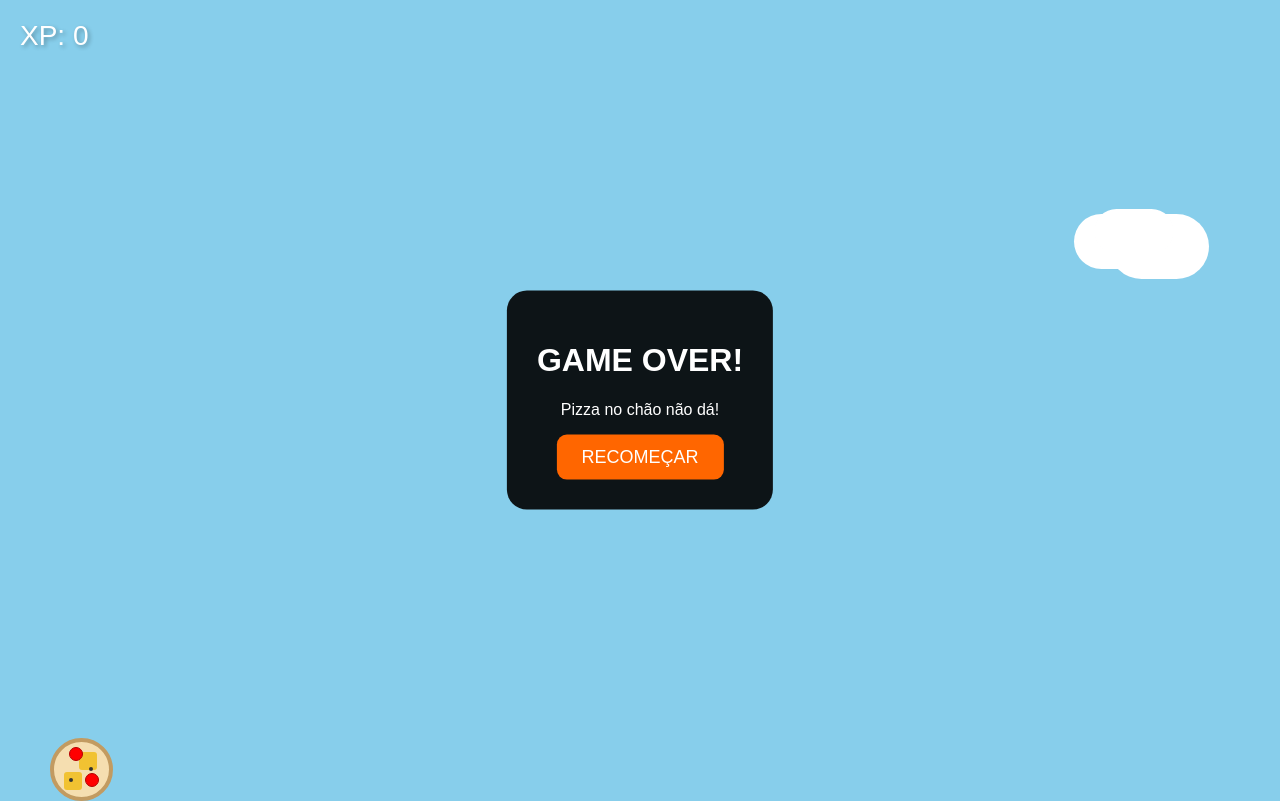
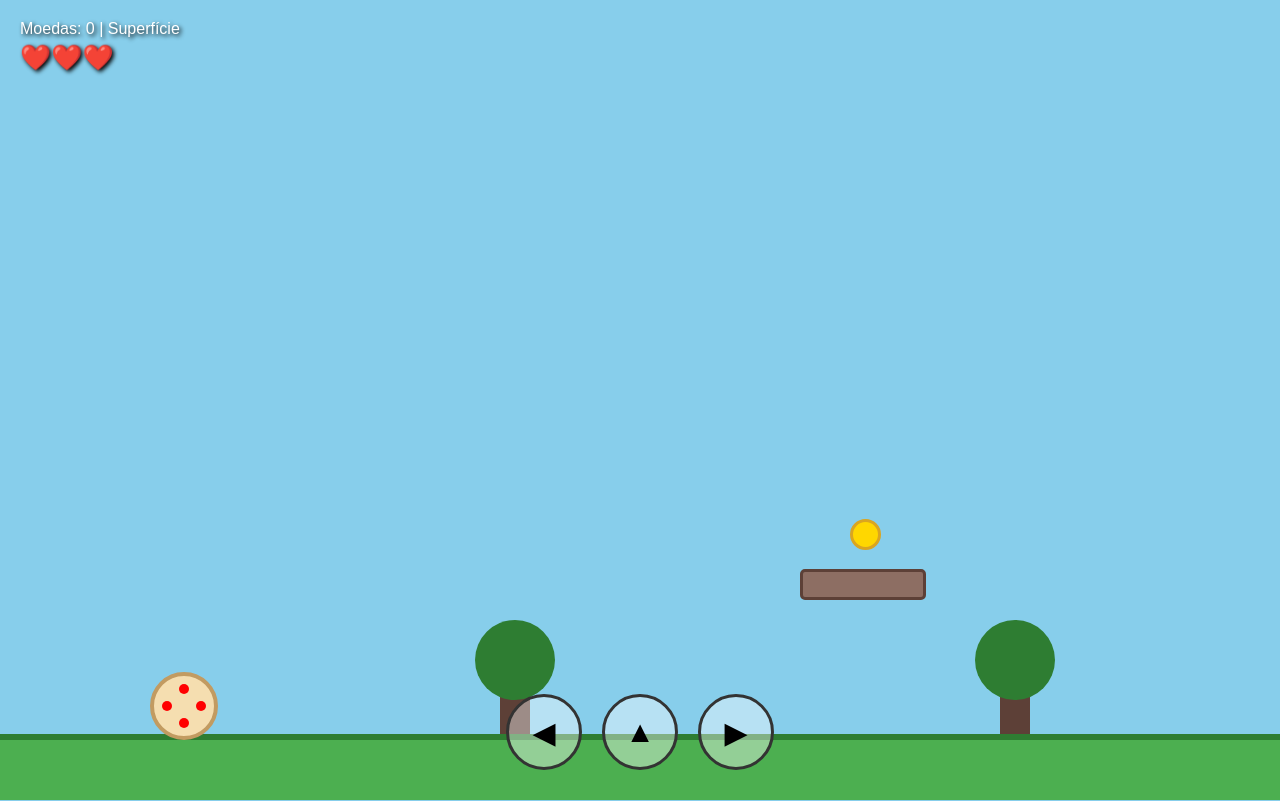
Before and after one commit to 369happyl/Pizza-furtiva, a plain HTML site: page index.html in a window 1280 px wide. Drawn offline with Linux system fonts and the light colour scheme.

Commit message:
Update index.html

```diff
--- a/index.html
+++ b/index.html
@@ -1,224 +1,277 @@
 <!DOCTYPE html>
-<html lang="pt-BR">
+<html lang="pt-br">
 <head>
     <meta charset="UTF-8">
     <meta name="viewport" content="width=device-width, initial-scale=1.0, maximum-scale=1.0, user-scalable=no">
-  <title>Pizza Survival 2026 - Corrigido</title>
+    <title>Pizza Adventure: Sky Edition</title>
     <style>
-    body { margin: 0; overflow: hidden; background-color: #87ceeb; font-family: 'Arial', sans-serif; touch-action: manipulation; }
+        body { margin: 0; padding: 0; overflow: hidden; font-family: 'Arial', sans-serif; user-select: none; background: #87ceeb; }
+        #viewport { position: relative; width: 100vw; height: 100vh; overflow: hidden; }
+        #world { position: absolute; height: 100vh; }
 
-    /* --- JOGADOR --- */
-    #player {
-      width: 55px; height: 55px; background-color: #f5deb0; border-radius: 50%;
-      position: absolute; left: 50px; border: 4px solid #c29b61; z-index: 50;
+        .surface-bg { background: #87ceeb; }
+        .cave-bg { background: #1a1a1a; }
+        .sky-bg { background: #add8e6; } /* Azul claro como pedido */
+
+        #ground { position: absolute; bottom: 0; width: 100%; height: 60px; background: #4CAF50; border-top: 6px solid #2E7D32; z-index: 10; }
+        .cave-ground { background: #333 !important; border-top: 6px solid #111 !important; }
+
+        #hud { position: fixed; top: 20px; left: 20px; z-index: 1000; color: white; text-shadow: 2px 2px 4px #000; }
+        .life-container { display: flex; gap: 5px; margin-top: 5px; font-size: 25px; }
+
+        .controls { position: fixed; bottom: 30px; left: 50%; transform: translateX(-50%); display: flex; gap: 20px; z-index: 1000; }
+        .btn { width: 70px; height: 70px; background: rgba(255, 255, 255, 0.4); border: 3px solid #333; border-radius: 50%; display: flex; align-items: center; justify-content: center; font-size: 30px; }
+
+        #game-over { position: fixed; top: 0; left: 0; width: 100%; height: 100%; background: rgba(0,0,0,0.9); display: none; flex-direction: column; align-items: center; justify-content: center; z-index: 2000; color: white; }
+
+        /* Elementos Cenário */
+        .mountain { position: absolute; bottom: 60px; width: 600px; height: 700px; background: #78909c; clip-path: polygon(50% 0%, 0% 100%, 100% 100%); z-index: 5; }
+        .tree { position: absolute; bottom: 60px; width: 30px; height: 60px; background: #5D4037; z-index: 5; }
+        .tree::after { content: ''; position: absolute; bottom: 40px; left: -25px; width: 80px; height: 80px; background: #2E7D32; border-radius: 50%; }
+        .pipe { position: absolute; bottom: 60px; width: 80px; height: 100px; background: #2e7d32; border: 4px solid #1b5e20; z-index: 20; }
+        .spike { position: absolute; bottom: 60px; width: 40px; height: 40px; background: #757575; clip-path: polygon(50% 0%, 0% 100%, 100% 100%); z-index: 15; }
+        .platform { position: absolute; background: #8d6e63; border: 3px solid #5d4037; border-radius: 5px; z-index: 15; }
+
+        #player { width: 60px; height: 60px; background: #f5deb0; border-radius: 50%; position: absolute; border: 4px solid #c29b61; z-index: 100; }
+        .mio { width: 10px; height: 10px; background: red; border-radius: 50%; position: absolute; }
+
+        .enemy { width: 45px; height: 40px; background: #b71c1c; border-radius: 8px; position: absolute; z-index: 50; }
+
+        /* CSS DA NUVEM MELHORADO */
+        .nuvem {
+            position: absolute; width: 100px; height: 40px; background: #fff; border-radius: 50px; z-index: 50;
+            box-shadow: 20px 20px 0 -5px #fff, -20px 10px 0 -5px #fff; /* Cria o efeito de "bolinhas" da nuvem */
         }
-    .calabresa { width: 12px; height: 12px; background: red; border-radius: 50%; position: absolute; border: 1px solid #b30000; }
-    .azeitona { width: 4px; height: 4px; background: #333; border-radius: 50%; position: absolute; }
-    .queijo-p { width: 18px; height: 18px; background: #f1c232; position: absolute; border-radius: 3px; }
+        .nuvem.cinza { background: #999; box-shadow: 20px 20px 0 -5px #999, -20px 10px 0 -5px #999; }
 
-    /* --- OBSTÁCULOS --- */
-    .nuvem {
-      width: 80px; height: 45px; background: white; border-radius: 50px;
-      position: absolute; box-shadow: 25px 15px 0 10px white, -15px 10px 0 5px white; z-index: 5;
-    }
-
-    /* Nuvem de Chuva Malvada */
-    .chuva {
-      background: #4a4a4a !important;
-      box-shadow: 25px 15px 0 10px #4a4a4a, -15px 10px 0 5px #4a4a4a !important;
-    }
-    .chuva::before, .chuva::after { content: 'v'; color: red; font-weight: bold; font-size: 14px; position: absolute; top: 15px; }
-    .chuva::before { left: 25px; transform: rotate(-20deg); }
-    .chuva::after { right: -5px; transform: rotate(20deg); }
-
-    .raio { position: absolute; width: 10px; height: 20px; background: yellow; clip-path: polygon(50% 0%, 0% 60%, 40% 50%, 10% 100%, 100% 40%, 60% 50%); bottom: -30px; left: 30px; }
-
-    .passaro { width: 35px; height: 20px; background: #000; position: absolute; z-index: 15; clip-path: polygon(0% 50%, 40% 0%, 50% 50%, 60% 0%, 100% 50%, 50% 100%); animation: baterAsa 0.2s infinite alternate; }
-
-    .bola { width: 30px; height: 30px; border-radius: 50%; position: absolute; z-index: 60; }
-
-    .aviao {
-      width: 120px; height: 40px; background: white; position: absolute; z-index: 40;
-      border-radius: 20px 50px 20px 20px; border-bottom: 5px solid #ccc;
-    }
-    .aviao::before { content: ''; position: absolute; width: 40px; height: 60px; background: #ddd; top: -10px; left: 40px; clip-path: polygon(30% 0%, 70% 0%, 100% 100%, 0% 100%); z-index: -1; }
-
-    @keyframes baterAsa { from { transform: scaleY(1.2); } to { transform: scaleY(0.4); } }
-
-    #ui { position: absolute; top: 20px; left: 20px; font-size: 28px; color: white; text-shadow: 2px 2px 4px rgba(0,0,0,0.3); z-index: 150; }
-
-    .msg { position: absolute; top: 50%; left: 50%; transform: translate(-50%, -50%); text-align: center; color: white; background: rgba(0,0,0,0.9); padding: 30px; border-radius: 20px; display: none; z-index: 200; }
-    button { padding: 12px 25px; font-size: 18px; cursor: pointer; background: #ff6600; color: white; border: none; border-radius: 10px; }
+        .coin { width: 25px; height: 25px; background: gold; border-radius: 50%; position: absolute; border: 3px solid #daa520; z-index: 40; }
     </style>
 </head>
-<body>
+<body class="surface-bg" onclick="handleJump()">
 
-  <div id="ui">XP: <span id="xp">0</span> <br> <small id="level-msg" style="color: #ffeb3b;"></small></div>
-
-  <div id="player">
-    <div class="queijo-p" style="top:10px; left:25px;"></div>
-    <div class="queijo-p" style="top:30px; left:10px;"></div>
-    <div class="calabresa" style="top:5px; left:15px;"></div>
-    <div class="calabresa" style="bottom:10px; right:10px;"></div>
-    <div class="azeitona" style="top:25px; left:35px;"></div>
-    <div class="azeitona" style="bottom:15px; left:15px;"></div>
+    <div id="hud">
+        <div>Moedas: <span id="score-val">0</span> | <span id="loc">Superfície</span></div>
+        <div class="life-container" id="lives-display">❤️❤️❤️</div>
     </div>
 
-  <div id="game-over" class="msg">
-    <h1 id="death-title">GAME OVER!</h1>
-    <p id="death-msg"></p>
-    <button onclick="location.reload()">RECOMEÇAR</button>
+    <div class="controls">
+        <div id="btnLeft" class="btn">◀</div>
+        <div id="btnUp" class="btn">▲</div>
+        <div id="btnRight" class="btn">▶</div>
+    </div>
+
+    <div id="game-over">
+        <h1 id="death-msg">GAME OVER</h1>
+        <button id="retry-btn" style="padding:15px; cursor:pointer; font-weight:bold;">TENTAR DE NOVO</button>
+    </div>
+
+    <div id="viewport">
+        <div id="world">
+            <div id="ground"></div>
+            <div id="player">
+                <div class="mio" style="top:8px; left:25px"></div>
+                <div class="mio" style="top:25px; left:8px"></div>
+                <div class="mio" style="top:25px; right:8px"></div>
+                <div class="mio" style="bottom:8px; left:25px"></div>
+            </div>
+        </div>
     </div>
 
 <script>
+    const world = document.getElementById('world');
     const player = document.getElementById('player');
-    const xpDisplay = document.getElementById('xp');
-    const levelMsg = document.getElementById('level-msg');
-    const gameOverMsg = document.getElementById('game-over');
+    const livesDisplay = document.getElementById('lives-display');
+    const scoreVal = document.getElementById('score-val');
 
-    let playerY = 250;
-    let velocity = 0;
-    let gravity = 0.25;
-    let xp = 0;
-    let isGameOver = false;
-    let obstacles = [];
-    let aviaoPassou = false;
+    let posX = 150, posY = 60, velY = 0, velX = 0, score = 0, lives = 3;
+    let isAlive = true, isInvincible = false, isJumping = false;
+    let currentScene = 'surface', checkpoint = 'surface';
+    let keys = { left: false, right: false };
+    let worldWidth = 8000;
+    const gravity = 0.55, jumpForce = 15, speed = 6;
 
-    function jump(e) {
-      if (isGameOver) return;
-      if (e && e.cancelable) e.preventDefault();
-      velocity = -6.5;
+    function updateHUD() {
+        livesDisplay.innerText = "❤️".repeat(lives > 0 ? lives : 0);
+        scoreVal.innerText = score;
     }
 
-    window.addEventListener('mousedown', jump);
-    window.addEventListener('touchstart', jump, { passive: false });
-
-    function createObstacle() {
-      if (isGameOver) return;
-
-      if (xp >= 400 && !aviaoPassou) {
-        aviaoPassou = true;
-        const av = document.createElement('div');
-        av.className = 'aviao';
-        av.style.left = window.innerWidth + 'px';
-        av.style.top = '100px';
-        av.speed = 12;
-        document.body.appendChild(av);
-        obstacles.push(av);
-        levelMsg.innerText = "CUIDADO: AVIÃO!";
-        return;
+    function clearWorld() {
+        const items = world.querySelectorAll('.enemy, .platform, .tree, .mountain, .pipe, .spike, .nuvem, .coin');
+        items.forEach(item => item.remove());
     }
 
-      const obj = document.createElement('div');
-      let type = "nuvem", speed = 3, vy = 0;
-      const rand = Math.random();
+    function buildSurface() {
+        currentScene = 'surface'; checkpoint = 'surface'; worldWidth = 8000;
+        world.style.width = worldWidth + "px";
+        clearWorld(); document.body.className = 'surface-bg';
+        document.getElementById('ground').style.display = 'block';
+        document.getElementById('ground').className = '';
+        document.getElementById('loc').innerText = "Superfície";
+        posX = 150; posY = 60; velY = 0; velX = 0;
 
-      // Define o tipo com base no XP
-      if (xp >= 300) {
-        levelMsg.innerText = "NÍVEL INSANO!";
-        if (rand > 0.5) { type = "bola"; speed = 7 + Math.random() * 5; vy = (Math.random() - 0.5) * 8; }
-        else { type = rand > 0.2 ? "chuva" : "passaro"; speed = type === "chuva" ? 9 : 6; }
-      } else if (xp >= 200) {
-        levelMsg.innerText = "TEMPESTADE!";
-        type = rand > 0.5 ? "chuva" : "passaro";
-        speed = type === "chuva" ? 9 : 6;
-      } else if (xp >= 100) {
-        levelMsg.innerText = "PÁSSAROS!";
-        type = rand > 0.6 ? "passaro" : "nuvem";
-        speed = type === "passaro" ? 6 : 3;
+        let m = document.createElement('div'); m.className = 'mountain'; m.style.left = '4000px'; world.appendChild(m);
+        let p = document.createElement('div'); p.className = 'pipe'; p.style.left = '7800px'; world.appendChild(p);
+
+        for(let i=0; i<15; i++) {
+            let t = document.createElement('div'); t.className = 'tree'; t.style.left = (500 + i * 500) + 'px'; world.appendChild(t);
+        }
+        for(let i=0; i<30; i++) {
+            createPlat(800 + i*500, 200, 120);
+            let c = document.createElement('div'); c.className = 'coin'; c.style.left = (850 + i*500) + 'px'; c.style.bottom = '250px'; world.appendChild(c);
+            if(i % 3 === 0) createEnemy(1200 + i*450, 60, '#b71c1c');
+        }
     }
 
-      // CORREÇÃO DO BUG: Adiciona classes corretamente
-      if (type === "nuvem" || type === "chuva") {
-        obj.classList.add('nuvem');
-        if (type === "chuva") {
-          obj.classList.add('chuva');
-          const raio = document.createElement('div');
-          raio.className = 'raio';
-          obj.appendChild(raio);
+    function buildCave() {
+        currentScene = 'cave'; checkpoint = 'cave'; worldWidth = 8000;
+        world.style.width = worldWidth + "px";
+        clearWorld(); document.body.className = 'cave-bg';
+        document.getElementById('ground').style.display = 'block';
+        document.getElementById('ground').className = 'cave-ground';
+        document.getElementById('loc').innerText = "Caverna";
+        posX = 150; posY = 400; velY = 0; velX = 0;
+
+        let p = document.createElement('div'); p.className = 'pipe'; p.style.left = '7800px'; world.appendChild(p);
+        for(let i=0; i<35; i++) {
+            let s = document.createElement('div'); s.className = 'spike'; s.style.left = (600 + i * 350) + 'px'; world.appendChild(s);
+            createPlat(300 + i*400, 200 + (i%2)*150, 150);
+            if(i % 4 === 0) createEnemy(800 + i*400, 60, '#4a148c');
         }
-      } else {
-        obj.classList.add(type);
     }
 
-      obj.style.left = window.innerWidth + 'px';
-      obj.style.top = Math.random() * (window.innerHeight - 80) + 'px';
-      obj.speed = speed;
-      obj.vy = vy;
+    function buildSky() {
+        currentScene = 'sky'; checkpoint = 'sky'; worldWidth = 10000;
+        world.style.width = worldWidth + "px";
+        clearWorld(); document.body.className = 'sky-bg';
+        document.getElementById('ground').style.display = 'none';
+        document.getElementById('loc').innerText = "Céu (Flappy Pizza)";
+        posX = 150; posY = 500; velY = 0; velX = 0;
 
-      document.body.appendChild(obj);
-      obstacles.push(obj);
+        // MENOS NUVENS (Reduzi de 50 para 25)
+        for(let i=0; i<25; i++) {
+            let n = document.createElement('div');
+            n.className = (i * 400 > 8000) ? 'nuvem cinza' : 'nuvem';
+            n.style.left = (1200 + i * 400) + 'px';
+            n.style.bottom = (20 + Math.random() * 60) + '%';
+            n.dataset.dir = 1; world.appendChild(n);
+
+            let c = document.createElement('div'); c.className = 'coin';
+            c.style.left = (1250 + i * 400) + 'px'; c.style.bottom = (Math.random() * 400 + 200) + 'px';
+            world.appendChild(c);
+        }
     }
 
-    function update() {
-      if (isGameOver) return;
-
-      velocity += gravity;
-      playerY += velocity;
-
-      if (playerY > window.innerHeight - 60) { endGame("CHÃO"); return; }
-      if (playerY < 0) { playerY = 0; velocity = 0; }
-      player.style.top = playerY + 'px';
-
-      obstacles.forEach((ob, index) => {
-        let obX = parseFloat(ob.style.left);
-        let obY = parseFloat(ob.style.top);
-
-        obX -= ob.speed;
-        if (ob.vy) obY += ob.vy;
-
-        ob.style.left = obX + 'px';
-        ob.style.top = obY + 'px';
-
-        if (obX < 40 && !ob.passed) {
-          xp += 10;
-          xpDisplay.innerText = xp;
-          ob.passed = true;
+    function createPlat(x, y, w) {
+        let p = document.createElement('div'); p.className = 'platform';
+        p.style.left = x + 'px'; p.style.bottom = y + 'px'; p.style.width = w + 'px'; p.style.height = '25px';
+        world.appendChild(p);
     }
 
-        if (obX < -200) {
-          ob.remove();
-          obstacles.splice(index, 1);
+    function createEnemy(x, y, color) {
+        let e = document.createElement('div'); e.className = 'enemy';
+        e.style.backgroundColor = color; e.style.left = x + 'px'; e.style.bottom = y + 'px'; e.dataset.dir = 1;
+        world.appendChild(e);
     }
 
-        if (checkCollision(player, ob)) {
-          let causa = ob.classList.contains("aviao") ? "aviao" :
-                      ob.classList.contains("bola") ? "bola" :
-                      ob.classList.contains("chuva") ? "chuva" : "nuvem";
-          endGame(causa);
+    function handleJump() {
+        if(!isAlive) return;
+        if(currentScene === 'sky') {
+            velY = 10;
+            velX = 4.5; // PIZZA MAIS DEVAGAR (Reduzi de 8 para 4.5)
+        } else if(!isJumping) {
+            velY = jumpForce; isJumping = true;
+        }
+    }
+
+    function takeDamage() {
+        if (isInvincible || !isAlive) return;
+        lives--; updateHUD();
+        if (lives <= 0) die("MORREU!");
+        else { isInvincible = true; player.style.opacity = "0.4"; setTimeout(() => { isInvincible = false; player.style.opacity = "1"; }, 1000); }
+    }
+
+    function gameLoop() {
+        if (!isAlive) return;
+
+        if(currentScene === 'sky') {
+            posX += velX;
+            velX *= 0.985;
+        } else {
+            if (keys.left) posX -= speed;
+            if (keys.right) posX += speed;
+        }
+
+        posX = Math.max(0, Math.min(posX, worldWidth - 60));
+        velY -= gravity; posY += velY;
+
+        if (currentScene !== 'sky') {
+            if (posY <= 60) { posY = 60; velY = 0; isJumping = false; }
+        } else {
+            if (posY < -100) { lives = 0; updateHUD(); die("CAIU NO VAZIO!"); }
+        }
+
+        const pR = player.getBoundingClientRect();
+
+        document.querySelectorAll('.platform').forEach(plat => {
+            const platR = plat.getBoundingClientRect();
+            if (velY <= 0 && isColliding(pR, platR) && (pR.bottom - velY) >= platR.top) {
+                posY = parseFloat(plat.style.bottom) + 25; velY = 0; isJumping = false;
             }
         });
 
-      requestAnimationFrame(update);
+        document.querySelectorAll('.coin').forEach(c => {
+            if (isColliding(pR, c.getBoundingClientRect())) { c.remove(); score++; updateHUD(); }
+        });
+
+        document.querySelectorAll('.spike, .enemy, .nuvem').forEach(danger => {
+            const dR = danger.getBoundingClientRect();
+            if (isColliding(pR, dR)) {
+                if (velY < 0 && pR.bottom < dR.top + 20) {
+                    if(!danger.classList.contains('nuvem')) danger.remove();
+                    velY = 12;
+                } else { takeDamage(); }
+            }
+        });
+
+        if(currentScene === 'surface' && posX > 7780) buildCave();
+        else if(currentScene === 'cave' && posX > 7780) buildSky();
+
+        player.style.left = posX + 'px'; player.style.bottom = posY + 'px';
+        let camX = -posX + window.innerWidth / 2;
+        world.style.transform = `translateX(${Math.min(0, Math.max(camX, -(worldWidth - window.innerWidth)))}px)`;
+
+        document.querySelectorAll('.enemy, .nuvem').forEach(el => {
+            let x = parseFloat(el.style.left);
+            let d = parseFloat(el.dataset.dir);
+            x += d * (currentScene === 'sky' ? 2 : 1.5);
+            if (x > worldWidth || x < 0) el.dataset.dir = -d;
+            el.style.left = x + 'px';
+        });
+
+        requestAnimationFrame(gameLoop);
     }
 
-    function checkCollision(a, b) {
-      const aRect = a.getBoundingClientRect();
-      const bRect = b.getBoundingClientRect();
-      return !(aRect.top + 15 > bRect.bottom || aRect.bottom - 15 < bRect.top ||
-               aRect.right - 15 < bRect.left || aRect.left + 15 > bRect.right);
-    }
+    function isColliding(a, b) { return !(a.right < b.left || a.left > b.right || a.bottom < b.top || a.top > b.bottom); }
+    function die(msg) { isAlive = false; document.getElementById('death-msg').innerText = msg; document.getElementById('game-over').style.display = 'flex'; }
 
-    function endGame(causa) {
-      isGameOver = true;
-      const msg = document.getElementById('death-msg');
-      if (causa === "aviao") msg.innerText = "A turbina do avião sugou a pizza!";
-      else if (causa === "bola") msg.innerText = "Acertou uma bola colorida!";
-      else if (causa === "chuva") msg.innerText = "A Nuvem Malvada te fritou!";
-      else if (causa === "CHÃO") msg.innerText = "Pizza no chão não dá!";
-      else msg.innerText = "Fim da linha!";
-      gameOverMsg.style.display = 'block';
-    }
+    document.getElementById('retry-btn').onclick = () => {
+        lives = 3; updateHUD(); isAlive = true; isInvincible = false; player.style.opacity = "1";
+        document.getElementById('game-over').style.display = 'none';
+        if (checkpoint === 'sky') buildSky(); else if (checkpoint === 'cave') buildCave(); else buildSurface();
+        gameLoop();
+    };
 
-    function spawner() {
-      if (isGameOver) return;
-      createObstacle();
-      let timer = xp >= 300 ? 600 : (xp >= 200 ? 900 : 1500);
-      setTimeout(spawner, timer);
-    }
+    const setupBtn = (id, k) => {
+        const b = document.getElementById(id);
+        b.onmousedown = b.ontouchstart = (e) => { e.preventDefault(); if(k==='up') handleJump(); else keys[k]=true; };
+        b.onmouseup = b.ontouchend = () => { if(k!=='up') keys[k]=false; };
+    };
+    setupBtn('btnLeft','left'); setupBtn('btnRight','right'); setupBtn('btnUp','up');
+    window.onkeydown = (e) => { if(e.key === "ArrowLeft") keys.left = true; if(e.key === "ArrowRight") keys.right = true; if(e.key === "ArrowUp" || e.key === " ") handleJump(); };
+    window.onkeyup = (e) => { if(e.key === "ArrowLeft") keys.left = false; if(e.key === "ArrowRight") keys.right = false; };
 
-    spawner();
-    update();
+    buildSurface();
+    gameLoop();
 </script>
 </body>
 </html>
```
Lines whose indentation alone changed are shown as unchanged.
